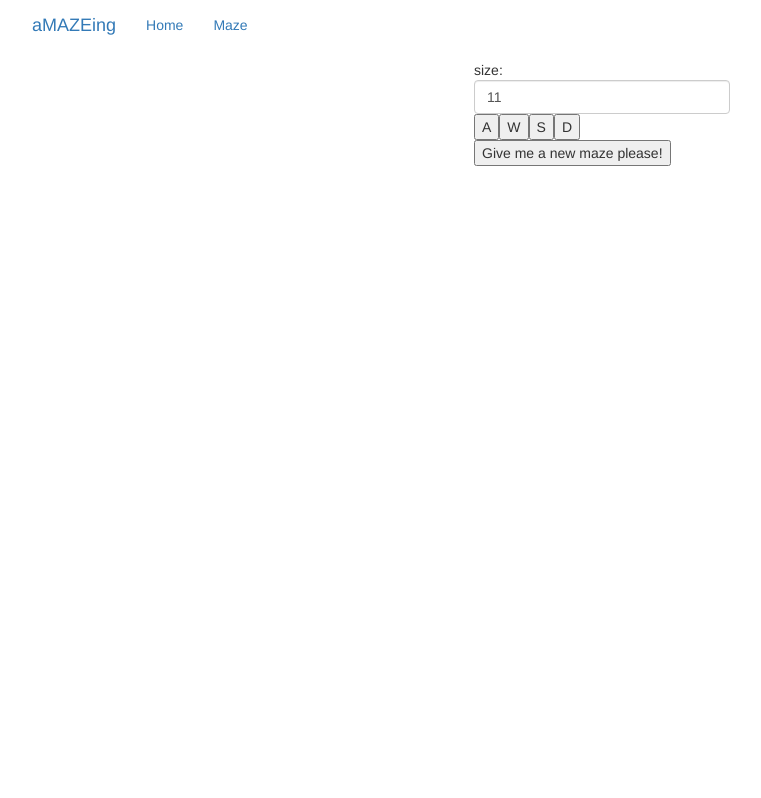
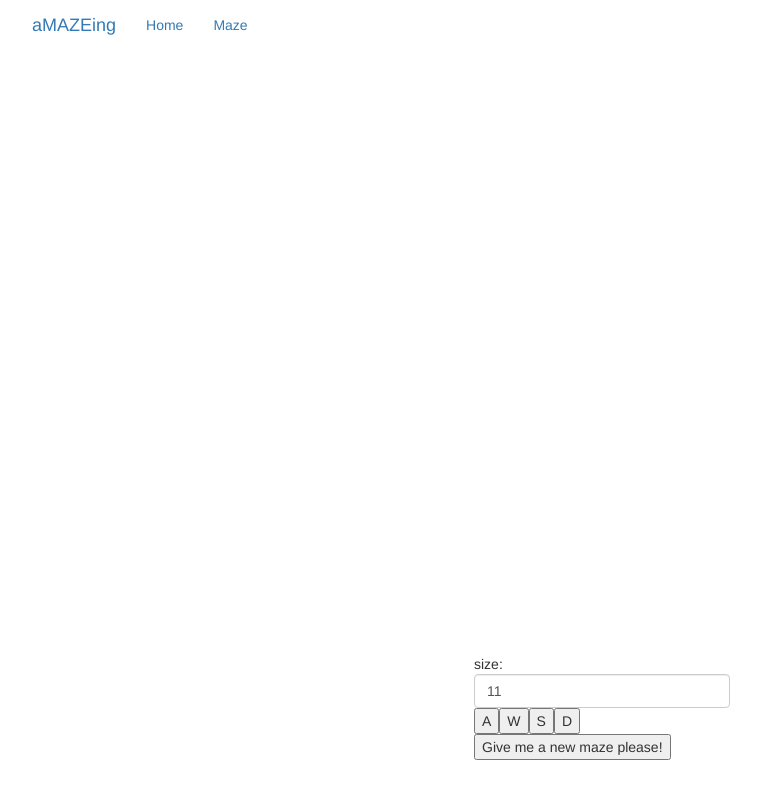
Before and after one commit to imottall/HuntAndKill, an Angular app: page /maze in a window 1280 px wide. Shown: the whole page, without its empty margins (38-799 px from the left). Built offline with nearby package versions, Linux system fonts and the light colour scheme.

Commit message:
updated the buttons on the maze to stick to the bottom of the screen

```diff
--- a/src/app/maze/maze.component.html
+++ b/src/app/maze/maze.component.html
@@ -2,7 +2,7 @@
 <div style="font-family: monospace; white-space: pre; line-height: 0.5em; text-align: center" *ngFor="let string of mazeString">
   {{ string }}
 </div>
-<div style="margin-left: 40%; margin-right: 40%">
+<div style="margin-left: 40%; margin-right: 40%; position:fixed;bottom:40px;left:0;right:0;">
   <div>size:</div>
   <input type="number" class="form-control" [(ngModel)]="size">
   <button (click)="move('W')">A</button>
```
